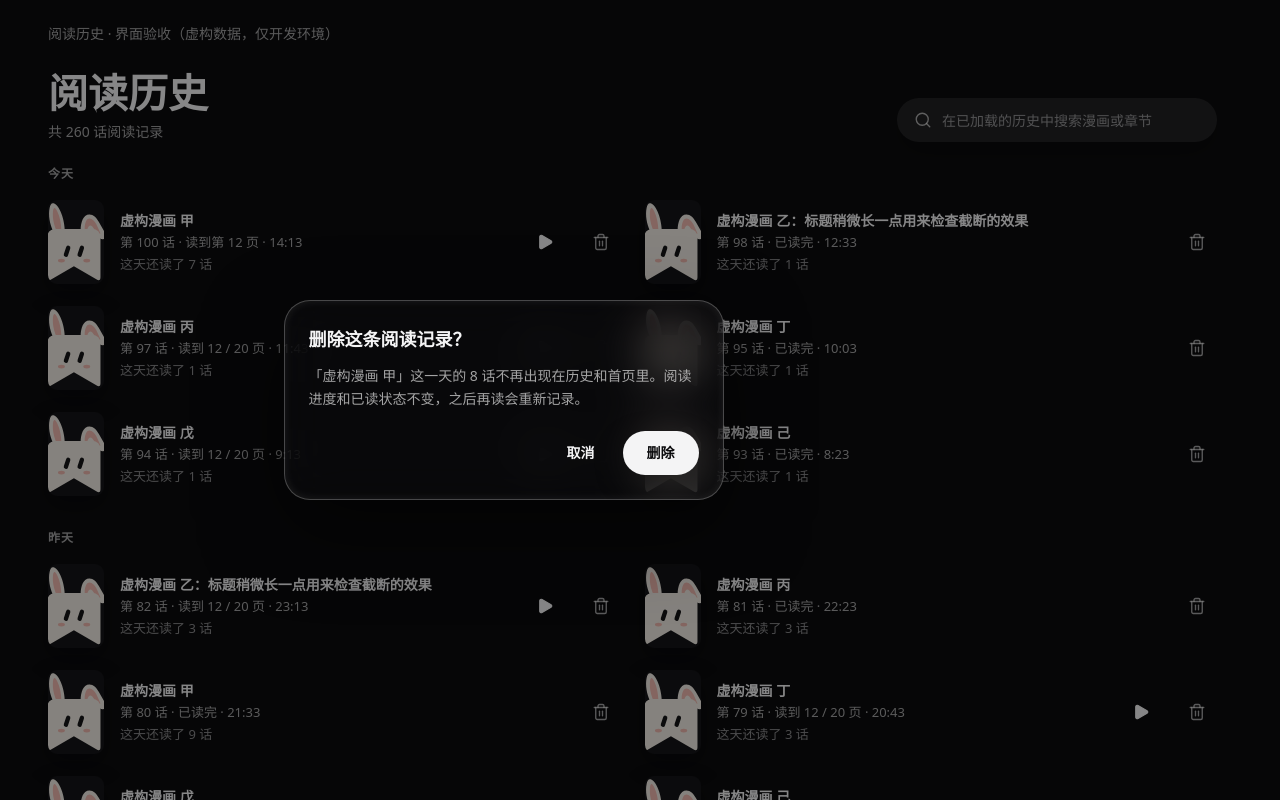
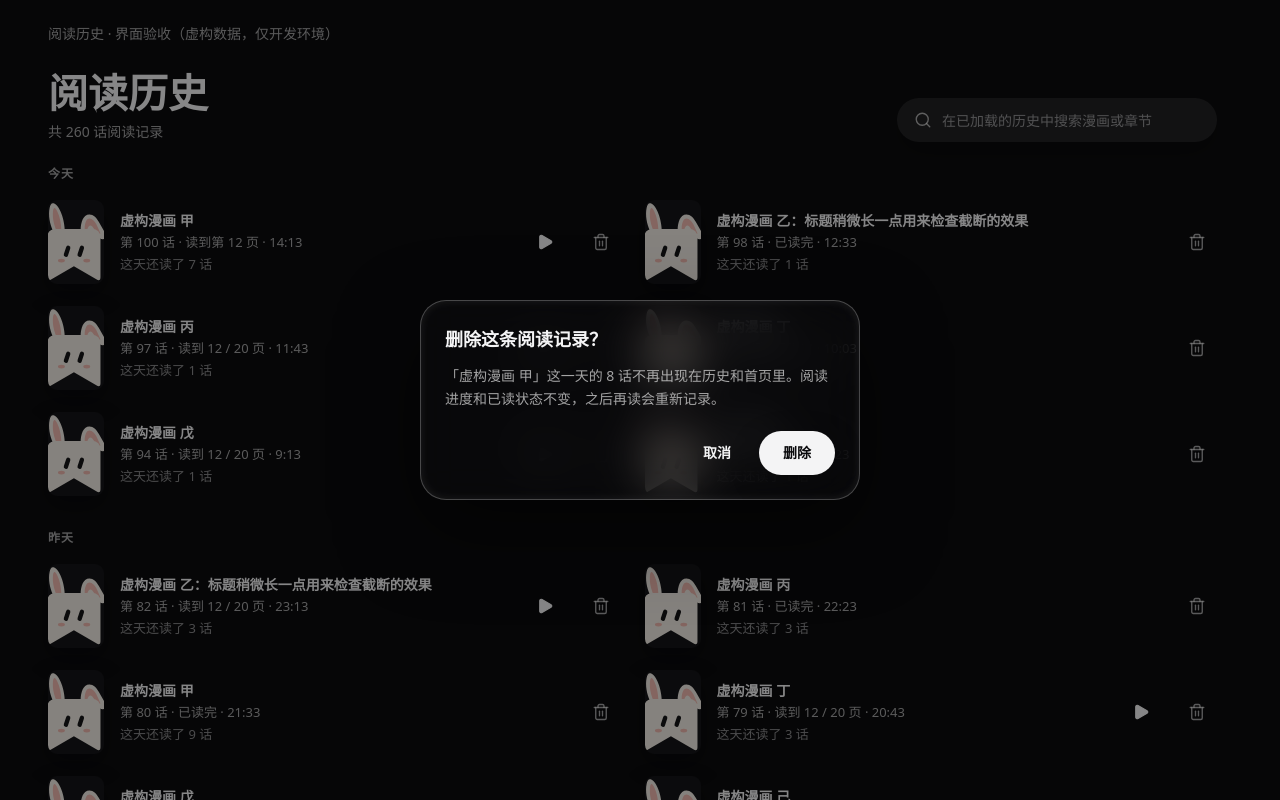
Before and after one commit to MERURUXD/sukimi, a React (Vite) app: page /dev/history in a window 1280 px wide. Both pictures are taken after a click on the button 600 px from the left and 242 px from the top of the page. Shown: the top 800 px of the page. Built offline with nearby package versions, Linux system fonts and the light colour scheme.

Commit message:
fix(ui): 保持共用对话框的内容居中

```diff
--- a/src/components/ui/Dialog.tsx
+++ b/src/components/ui/Dialog.tsx
@@ -190,7 +190,7 @@ export function Dialog({
   ) : (
     <div ref={layerRef} className={cn('fixed inset-0 z-[70] grid place-items-center p-4', className)} role="presentation">
       {backdrop}
-      <div ref={panelRef} {...dialogProps} className="relative outline-none">
+      <div ref={panelRef} {...dialogProps} className="relative grid max-w-full place-items-center outline-none">
         {children}
       </div>
     </div>
```
